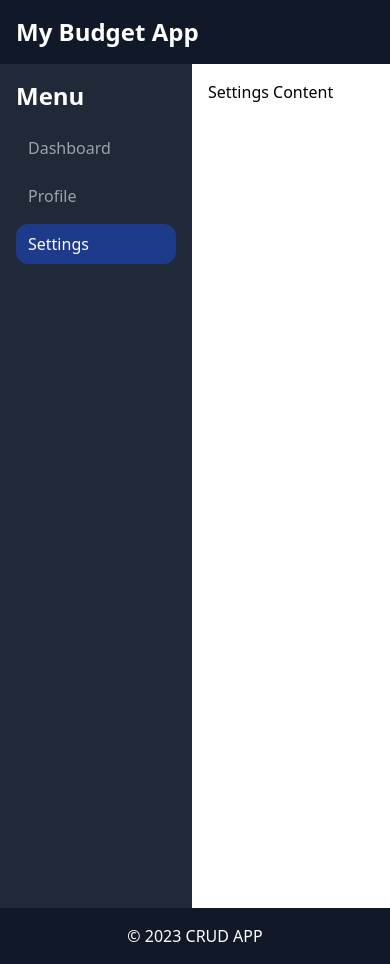
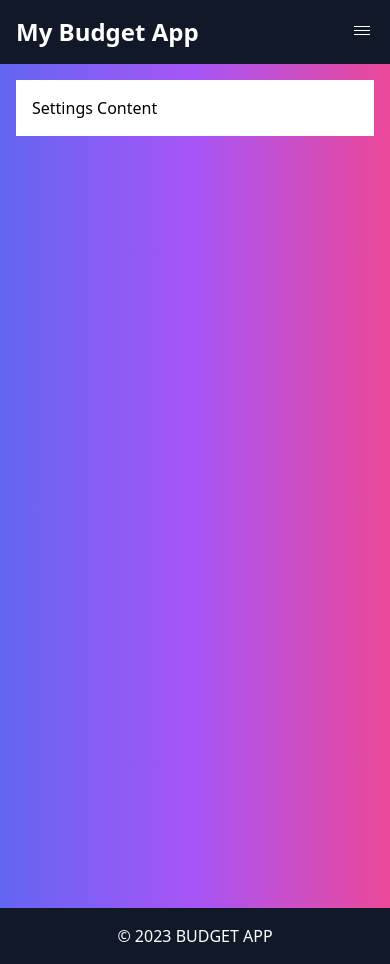
Before and after one commit to trEzekielClydeLacbayen/ViteBudgetApp, a React (Vite) app: page /Settings in a window 390 px wide. Built offline with nearby package versions, Linux system fonts and the light colour scheme.

Commit message:
10 files modified

```diff
--- a/src/components/footer.tsx
+++ b/src/components/footer.tsx
@@ -4,7 +4,7 @@ export default function Footer() {
   return (
     <footer className="bg-gray-900 text-white py-4 w-full">
       <div className="container mx-auto text-center">
-        <p>&copy; 2023 CRUD APP</p>
+        <p>&copy; 2023 BUDGET APP</p>
       </div>
     </footer>
   );
--- a/src/components/header.tsx
+++ b/src/components/header.tsx
@@ -1,11 +1,56 @@
-import React from 'react';
+import React, { useState } from 'react';
+import Menu from './menu';
+import Navlinkitem from './menunavitem';
 
 export default function Header() {
+  const [isMenuOpen, setIsMenuOpen] = useState(false);
+
+  const handleMenuToggle = () => {
+    setIsMenuOpen(!isMenuOpen);
+  };
+
   return (
     <header className="bg-gray-900 text-white py-4">
-      <div className="container mx-auto flex justify-between items-center px-4">
+      <div className="mx-auto flex justify-between items-center px-4">
         <h1 className="text-2xl font-bold">My Budget App</h1>
+        <button
+          className="block md:hidden focus:outline-none"
+          onClick={handleMenuToggle}
+        >
+          <svg className="h-6 w-6 fill-current text-white" viewBox="0 0 24 24">
+            {isMenuOpen ? (
+              <path
+                fillRule="evenodd"
+                clipRule="evenodd"
+                d="M19 6H5V5h14v1zM19 11H5v1h14v-1zM5 17h14v-1H5v1z"
+              />
+            ) : (
+              <path
+                fillRule="evenodd"
+                clipRule="evenodd"
+                d="M4 6h16v1H4V6zm16 4H4v1h16v-1zm0 4H4v1h16v-1z"
+              />
+            )}
+          </svg>
+        </button>
       </div>
+
+      {isMenuOpen && (
+        <div
+          className="fixed inset-0 z-50"
+          style={{ backgroundColor: 'rgba(0, 0, 0, 0.5)' }}
+        >
+          <div
+            className="bg-gray-800 text-white w-48 p-4 absolute top-0 left-0 h-full z-50"
+            style={{
+              transition: 'transform 0.3s ease-in-out',
+              transform: 'translateX(0)',
+            }}
+          >
+            <Menu toggleHandler={handleMenuToggle} />
+          </div>
+        </div>
+      )}
     </header>
   );
 }
--- a/src/components/layout/layout.tsx
+++ b/src/components/layout/layout.tsx
@@ -1,6 +1,7 @@
 import React, { ReactNode } from 'react';
 import Footer from '../footer';
 import Header from '../header';
+import Menu from '../menu';
 
 interface LayoutProps {
   children: ReactNode;
@@ -8,9 +9,16 @@ interface LayoutProps {
 
 export default function Layout({ children }: LayoutProps) {
   return (
-    <div className="bg-gray-100">
+    <div className="mx-auto bg-gray-100 h-screen">
       <Header />
-      <main className="mx-auto flex-1">{children}</main>
+      <main className="flex flex-row h-full">
+        <div className="hidden md:block">
+          <Menu />
+        </div>
+        <div className="flex-grow h-full bg-gradient-to-r from-indigo-500 via-purple-500 to-pink-500 p-4">
+          {children}
+        </div>
+      </main>
       <Footer />
     </div>
   );
--- a/src/components/menu.tsx
+++ b/src/components/menu.tsx
@@ -1,7 +1,11 @@
 import React from 'react';
 import Navlinkitem from './menunavitem';
 
-export default function Menu() {
+interface MenuProps {
+  toggleHandler: () => void;
+}
+
+export default function Menu({ toggleHandler }: MenuProps) {
   const navlinks = [
     {
       url: '/',
@@ -19,9 +23,17 @@ export default function Menu() {
   ];
 
   return (
-    <div className="flex-none bg-gray-800 text-white w-48 p-4">
+    <div className="flex-none bg-gray-800 text-white md:w-48 h-screen p-4">
       <h1 className="text-2xl font-bold mb-4">Menu</h1>
-      <ul className="list-none">{navlinks.map((item) => Navlinkitem(item))}</ul>
+      <ul className="list-none">
+        {navlinks.map((item) => (
+          <Navlinkitem
+            key={item.label}
+            item={item}
+            toggleHandler={toggleHandler}
+          />
+        ))}
+      </ul>
     </div>
   );
 }
--- a/src/components/menunavitem.tsx
+++ b/src/components/menunavitem.tsx
@@ -1,5 +1,10 @@
 import React from 'react';
 import { NavLink, useLocation } from 'react-router-dom';
+
+interface NavlinkItemProps {
+  item: NavlinkItem;
+  toggleHandler: () => void;
+}
 
 interface NavlinkItem {
   url: string;
@@ -8,7 +13,7 @@ interface NavlinkItem {
   label: string;
 }
 
-export default function navlinkitem(item: NavlinkItem) {
+export default function Navlinkitem({ item, toggleHandler }: NavlinkItemProps) {
   const location = useLocation();
   return (
     <li className="mb-2">
@@ -20,6 +25,7 @@ export default function navlinkitem(item: NavlinkItem) {
             : item.inactive ||
               'block text-gray-400 px-3 py-2 transition duration-200 ease-in-out hover:text-white hover:bg-gray-700 rounded-xl'
         }
+        onClick={toggleHandler}
       >
         {item.label}
       </NavLink>
--- a/src/components/pages/dashboard/dashboard.tsx
+++ b/src/components/pages/dashboard/dashboard.tsx
@@ -1,5 +1,4 @@
-import React from 'react';
-import Menu from '../../menu';
+import React, { useState } from 'react';
 import { Table, dataType } from './table/table';
 
 const data: Array<dataType> = [
@@ -27,11 +26,7 @@ const data: Array<dataType> = [
 
 export default function Dashboard() {
   return (
-    <div className="flex flex-row h-screen">
-      {/* Menu column */}
-      <Menu />
-      {/* Content column */}
-      <div className="flex-1 bg-white p-4">Content</div>
+    <div className="">
       <Table data={data} />
     </div>
   );
--- a/src/components/pages/dashboard/table/table.tsx
+++ b/src/components/pages/dashboard/table/table.tsx
@@ -12,28 +12,31 @@ interface TableProps {
 }
 
 export const Table = ({ data }: TableProps) => {
-  const [page, setPage] = useState(0);
+  const [page, setPage] = useState(1);
   const [rowsPerPage, setRowsPerPage] = useState(5);
 
-  const handleChangePage = (event, newPage) => {
+  const handleChangePage = (newPage: number) => {
     setPage(newPage);
   };
 
-  const handleChangeRowsPerPage = (event) => {
+  const handleChangeRowsPerPage = (event: any) => {
     setRowsPerPage(parseInt(event.target.value, 10));
-    setPage(0);
+    setPage(1);
   };
 
-  const emptyRows =
-    rowsPerPage - Math.min(rowsPerPage, data.length - page * rowsPerPage);
+  const start = (page - 1) * rowsPerPage;
+  const end = start + rowsPerPage;
+  const slicedData = data.slice(start, end);
+
+  const emptyRows = rowsPerPage - Math.min(rowsPerPage, data.length - start);
 
   return (
     <div className="flex flex-col">
-      <div className="-my-2 overflow-x-auto sm:-mx-6 lg:-mx-8">
-        <div className="py-2 align-middle inline-block min-w-full sm:px-6 lg:px-8">
-          <div className="shadow overflow-hidden border-b border-gray-200 sm:rounded-lg">
+      <div className="overflow-x-auto">
+        <div className="py-2 align-middle inline-block min-w-full">
+          <div className="shadow overflow-hidden border-b border-gray-200 sm:rounded-lg bg-gray-50">
             <table className="w-full divide-y divide-gray-200">
-              <thead className="bg-gray-50">
+              <thead>
                 <tr>
                   <th
                     scope="col"
@@ -62,13 +65,7 @@ export const Table = ({ data }: TableProps) => {
                 </tr>
               </thead>
               <tbody className="bg-white divide-y divide-gray-200">
-                {(rowsPerPage > 0
-                  ? data.slice(
-                      page * rowsPerPage,
-                      page * rowsPerPage + rowsPerPage
-                    )
-                  : data
-                ).map((row: dataType) => (
+                {slicedData.map((row: dataType) => (
                   <tr key={row.category}>
                     <td className="px-6 py-4 whitespace-nowrap">
                       <div className="text-sm text-gray-900">
@@ -81,7 +78,7 @@ export const Table = ({ data }: TableProps) => {
                       </div>
                     </td>
                     <td className="px-6 py-4 whitespace-nowrap">
-                      <div className="text-sm text-gray-900">{row.price}</div>
+                      <div className="text-sm text-gray-900">₱ {row.price}</div>
                     </td>
                     <td className="px-6 py-4 whitespace-nowrap text-sm font-medium">
                       <a
@@ -102,15 +99,13 @@ export const Table = ({ data }: TableProps) => {
                   </tr>
                 )}
               </tbody>
-              <tfoot>
-                <Pagination
-                  totalItems={data.length}
-                  itemsPerPage={rowsPerPage}
-                  currentPage={page}
-                  onPageChange={handleChangePage}
-                />
-              </tfoot>
             </table>
+            <Pagination
+              totalItems={data.length}
+              itemsPerPage={rowsPerPage}
+              currentPage={page}
+              onPageChange={handleChangePage}
+            />
           </div>
         </div>
       </div>
--- a/src/components/pages/dashboard/table/tablepagination.tsx
+++ b/src/components/pages/dashboard/table/tablepagination.tsx
@@ -19,26 +19,36 @@ const Pagination = ({
     onPageChange(pageNumber);
   };
 
+  const handlePrevClick = () => {
+    onPageChange(currentPage - 1);
+  };
+
+  const handleNextClick = () => {
+    onPageChange(currentPage + 1);
+  };
+
   const renderPageNumbers = () => {
     const pageNumbers = [];
-
     for (let i = 1; i <= totalPages; i++) {
       pageNumbers.push(
         <li
           key={i}
           onClick={() => handlePageClick(i)}
-          className={i === currentPage ? 'active' : ''}
+          className={`text-sm leading-5 font-medium rounded-full px-3 py-1 mx-1 focus:outline-none focus:bg-blue-100 ${
+            i === currentPage
+              ? 'bg-blue-500 text-white'
+              : 'text-gray-700 hover:bg-gray-200 hover:cursor-pointer transition-colors duration-200'
+          }`}
         >
           {i}
         </li>
       );
     }
-
     return pageNumbers;
   };
 
   return (
-    <div className="flex justify-center items-center space-x-4">
+    <div className="flex justify-end items-center py-4 px-2">
       <button
         className="bg-blue-500 hover:bg-blue-700 text-white font-bold py-2 px-4 rounded disabled:bg-gray-400 disabled:cursor-not-allowed"
         onClick={handlePrevClick}
--- a/src/components/pages/profile/profilepage.tsx
+++ b/src/components/pages/profile/profilepage.tsx
@@ -1,13 +1,5 @@
 import React from 'react';
-import Menu from '../../menu';
 
 export default function Profilepage() {
-  return (
-    <div className="flex flex-row h-screen">
-      {/* Menu column */}
-      <Menu />
-      {/* Content column */}
-      <div className="flex-1 bg-white p-4">Profile Content</div>
-    </div>
-  );
+  return <div className="flex-1 bg-white p-4">Profile Content</div>;
 }
--- a/src/components/pages/settings/settingspage.tsx
+++ b/src/components/pages/settings/settingspage.tsx
@@ -1,13 +1,5 @@
 import React from 'react';
-import Menu from '../../menu';
 
 export default function Settingspage() {
-  return (
-    <div className="flex flex-row h-screen">
-      {/* Menu column */}
-      <Menu />
-      {/* Content column */}
-      <div className="flex-1 bg-white p-4">Settings Content</div>
-    </div>
-  );
+  return <div className="flex-1 bg-white p-4">Settings Content</div>;
 }
```
